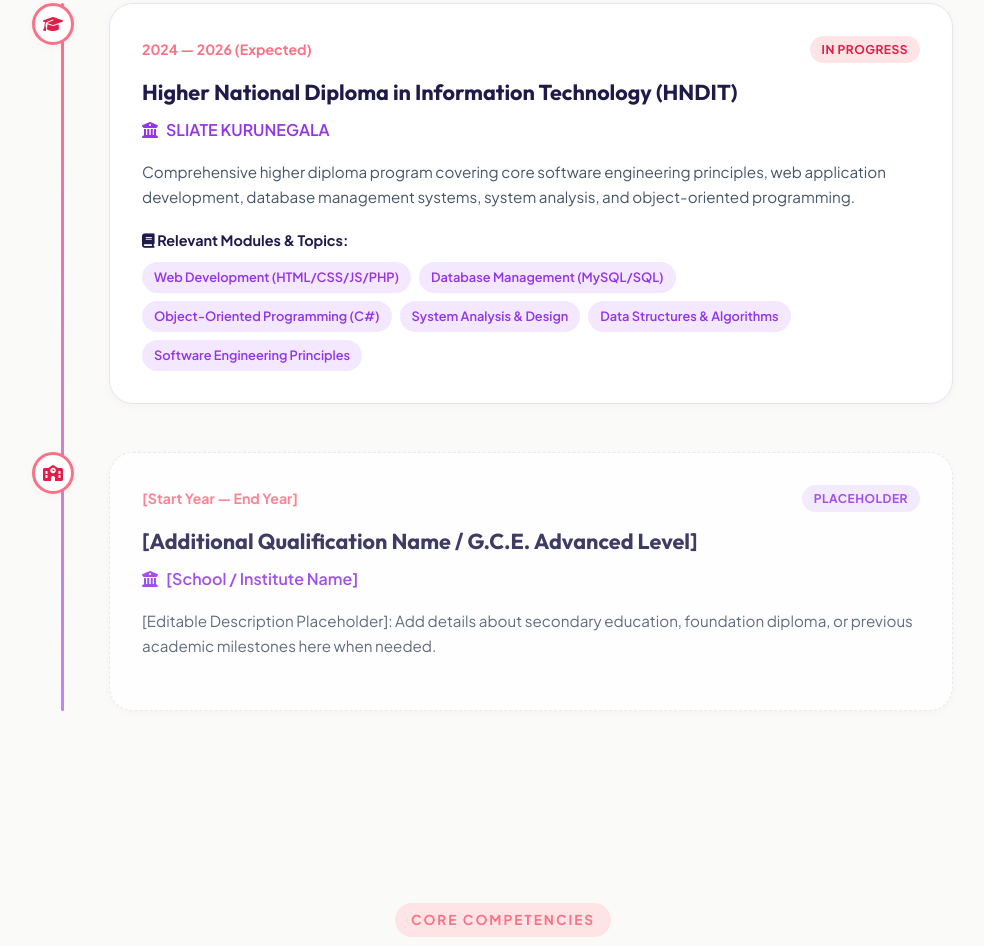
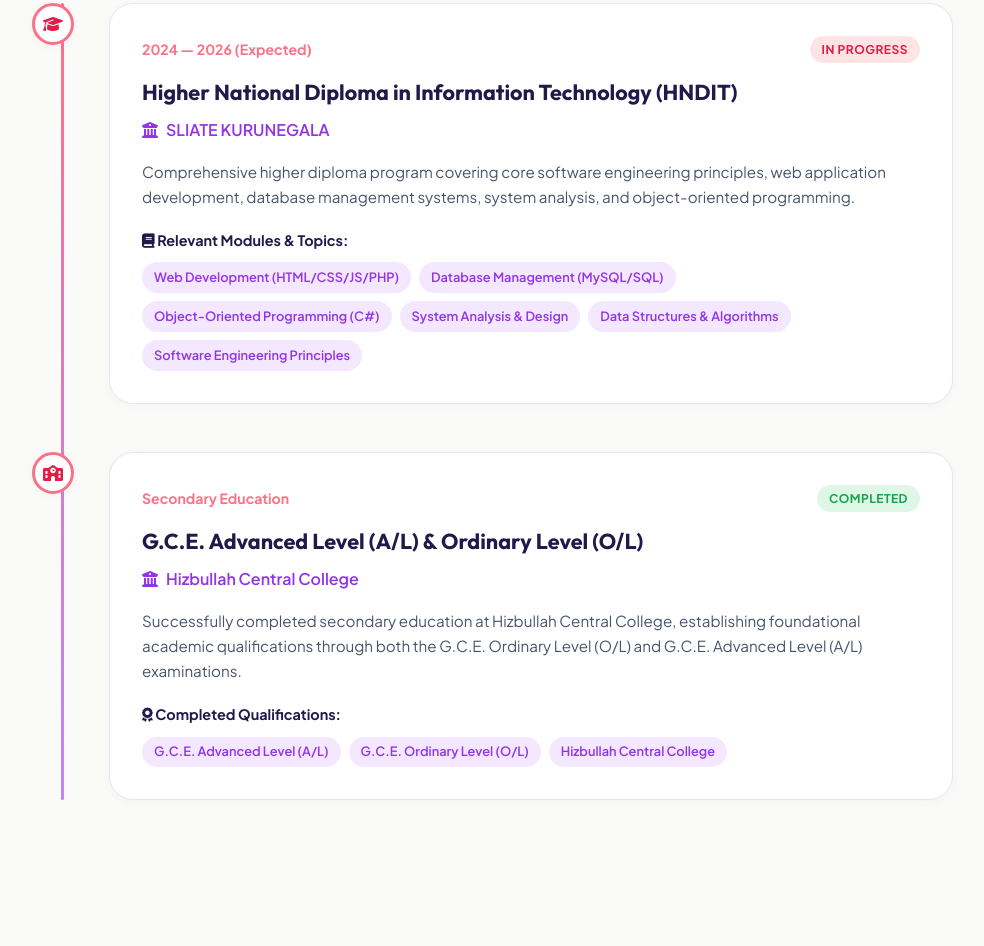
Before and after one commit to fathimafarha2004/My_Portfolio-1.0, a plain HTML site: page index.html in a window 1280 px wide. Shown: the part 2113-3059 px from the top of the page, without its empty margins (137-1121 px from the left). Drawn offline with Linux system fonts and the light colour scheme.

Commit message:
feat: add Hizbullah Central College G.C.E. O/L and A/L education details

```diff
--- a/index.html
+++ b/index.html
@@ -257,23 +257,31 @@
                         </div>
                     </div>
 
-                    <!-- Editable Secondary Education Placeholder -->
-                    <div class="timeline-item placeholder-timeline-item">
+                    <!-- Secondary Education -->
+                    <div class="timeline-item">
                         <div class="timeline-marker">
                             <i class="fa-solid fa-school"></i>
                         </div>
                         <div class="timeline-content">
                             <div class="timeline-header">
-                                <span class="timeline-period">[Start Year — End Year]</span>
-                                <span class="status-badge status-placeholder">Placeholder</span>
+                                <span class="timeline-period">Secondary Education</span>
+                                <span class="status-badge status-completed">Completed</span>
                             </div>
-                            <h3 class="qualification-title">[Additional Qualification Name / G.C.E. Advanced Level]</h3>
+                            <h3 class="qualification-title">G.C.E. Advanced Level (A/L) & Ordinary Level (O/L)</h3>
                             <h4 class="institution-name">
-                                <i class="fa-solid fa-building-columns"></i> [School / Institute Name]
+                                <i class="fa-solid fa-building-columns"></i> Hizbullah Central College
                             </h4>
                             <p class="timeline-description">
-                                [Editable Description Placeholder]: Add details about secondary education, foundation diploma, or previous academic milestones here when needed.
+                                Successfully completed secondary education at Hizbullah Central College, establishing foundational academic qualifications through both the G.C.E. Ordinary Level (O/L) and G.C.E. Advanced Level (A/L) examinations.
                             </p>
+                            <div class="relevant-subjects">
+                                <h5><i class="fa-solid fa-award"></i> Completed Qualifications:</h5>
+                                <div class="subject-tags">
+                                    <span class="tag">G.C.E. Advanced Level (A/L)</span>
+                                    <span class="tag">G.C.E. Ordinary Level (O/L)</span>
+                                    <span class="tag">Hizbullah Central College</span>
+                                </div>
+                            </div>
                         </div>
                     </div>
                 </div>
--- a/style.css
+++ b/style.css
@@ -282,6 +282,14 @@ ul {
 .status-progress {
     background: var(--soft-blush);
     color: var(--primary-pink-hover);
+}
+.status-completed {
+    background: rgba(34, 197, 94, 0.15);
+    color: #16a34a;
+}
+[data-theme="dark"] .status-completed {
+    background: rgba(34, 197, 94, 0.2);
+    color: #4ade80;
 }
 .status-placeholder {
     background: var(--soft-lavender);
```
